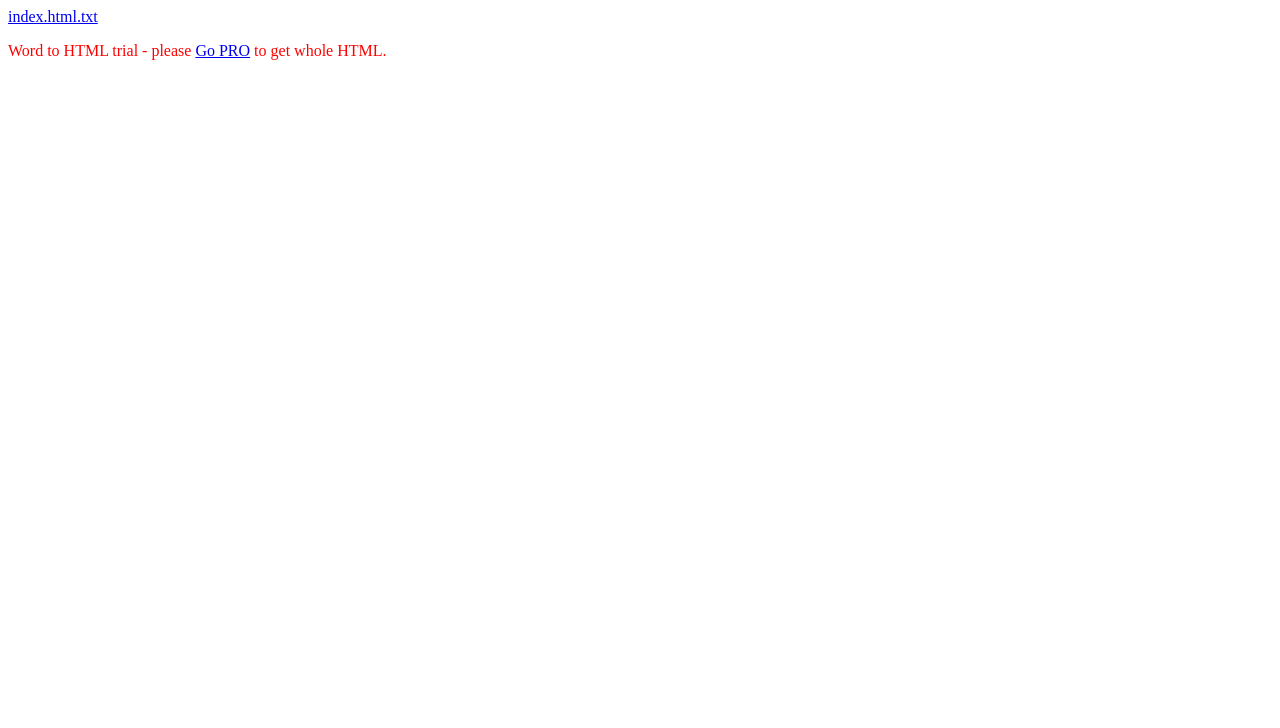
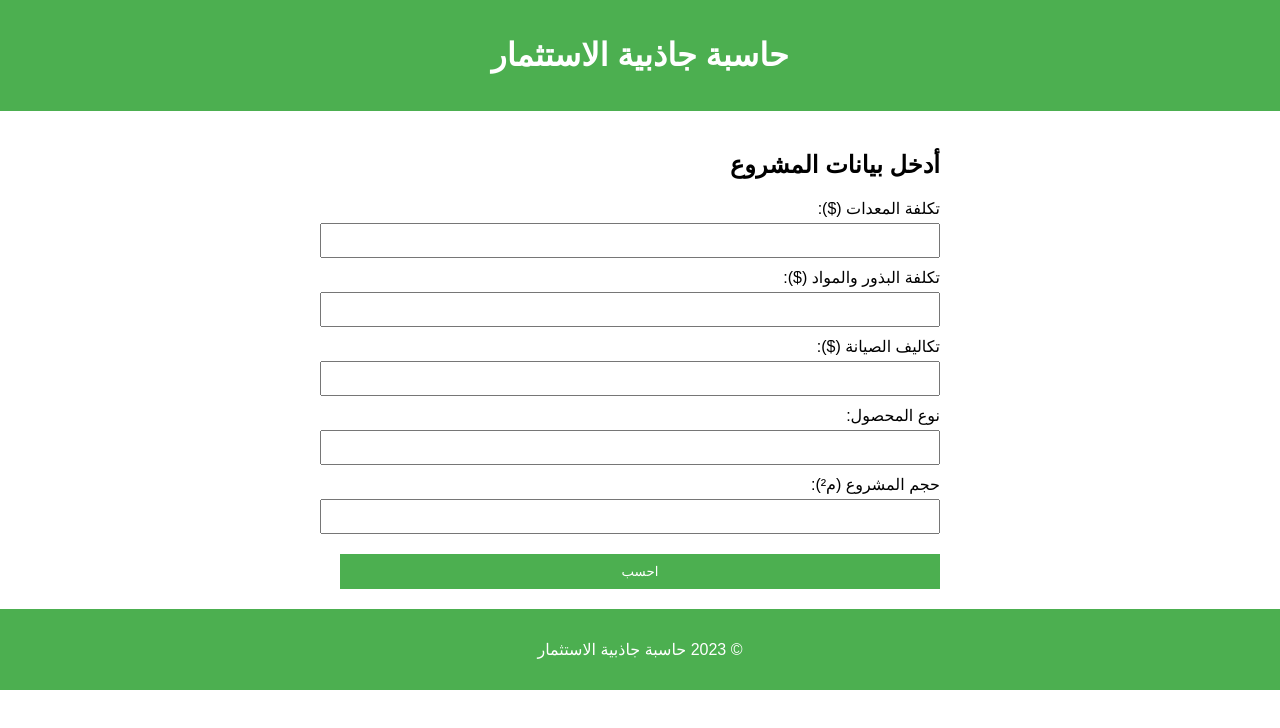
Before and after one commit to mrd7mi89/investment-calculator, a plain HTML site: page index.html in a window 1280 px wide. Drawn offline with Linux system fonts and the light colour scheme.

Commit message:
Commit Messag

```diff
--- a/index.html
+++ b/index.html
@@ -1,2 +1,61 @@
-<p><a href="blob:https%3A//wordtohtml.net/9578e113-388c-463b-b11e-48ff7a0f32a5" class="fr-file">index.html.txt</a></p>
-<div style="color: red">Word to HTML trial - please <a href="https://wordtohtml.net/site/payment">Go PRO</a> to get whole HTML.</div>
+<!DOCTYPE html>
+<html lang="ar">
+<head>
+  <meta charset="UTF-8">
+  <title>حاسبة جاذبية الاستثمار في الزراعة بدون تربة</title>
+  <link rel="stylesheet" href="style.css">
+</head>
+<body>
+  <!-- رأس الصفحة -->
+  <header>
+    <h1>حاسبة جاذبية الاستثمار</h1>
+  </header>
+
+  <!-- نموذج إدخال البيانات -->
+  <main>
+    <form id="investment-form">
+      <h2>أدخل بيانات المشروع</h2>
+      <!-- تكلفة المعدات -->
+      <label for="equipment-cost">تكلفة المعدات ($):</label>
+      <input type="number" id="equipment-cost" required>
+
+      <!-- تكلفة البذور والمواد -->
+      <label for="seeds-cost">تكلفة البذور والمواد ($):</label>
+      <input type="number" id="seeds-cost" required>
+
+      <!-- تكاليف الصيانة -->
+      <label for="maintenance-cost">تكاليف الصيانة ($):</label>
+      <input type="number" id="maintenance-cost" required>
+
+      <!-- نوع المحصول -->
+      <label for="crop-type">نوع المحصول:</label>
+      <input type="text" id="crop-type" required>
+
+      <!-- حجم المشروع -->
+      <label for="project-size">حجم المشروع (م²):</label>
+      <input type="number" id="project-size" required>
+
+      <!-- زر احسب -->
+      <button type="button" id="calculate-btn">احسب</button>
+    </form>
+  </main>
+
+  <!-- قسم النتائج -->
+  <section id="results" style="display: none;">
+    <h2>نتائج الحساب</h2>
+    <p id="total-cost"></p>
+    <p id="expected-returns"></p>
+    <p id="risk-analysis"></p>
+    <!-- زر تنزيل التقرير -->
+    <button id="download-report">تنزيل التقرير</button>
+  </section>
+
+  <!-- تذييل الصفحة -->
+  <footer>
+    <p>&copy; 2023 حاسبة جاذبية الاستثمار</p>
+  </footer>
+
+  <!-- JavaScript -->
+  <script src="script.js"></script>
+</body>
+</html>
```
